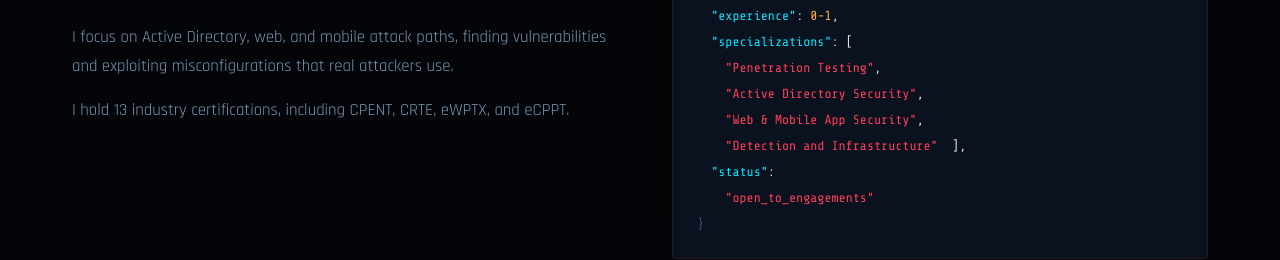
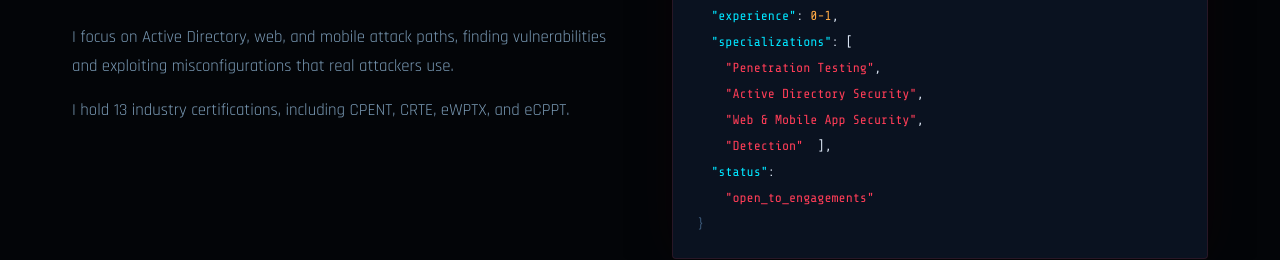
Before and after one commit to 0xb0ug44/0xb0ug44.github.io, a plain HTML site: page index.html in a window 1280 px wide. Shown: the part 1301-1561 px from the top of the page. Drawn offline with nearby package versions, Linux system fonts and the light colour scheme.

Commit message:
Fix JSON structure in index.html

```diff
--- a/index.html
+++ b/index.html
@@ -121,7 +121,7 @@
     <span class="json-str">"Penetration Testing"</span>,
     <span class="json-str">"Active Directory Security"</span>,
     <span class="json-str">"Web & Mobile App Security"</span>,
-    <span class="json-str">"Detection and Infrastructure"</span>  ],
+    <span class="json-str">"Detection"</span>  ],
   <span class="json-key">"status"</span>: <span class="json-str">
     "open_to_engagements"</span>
 <span class="json-brace">}</span></code></pre>
```
